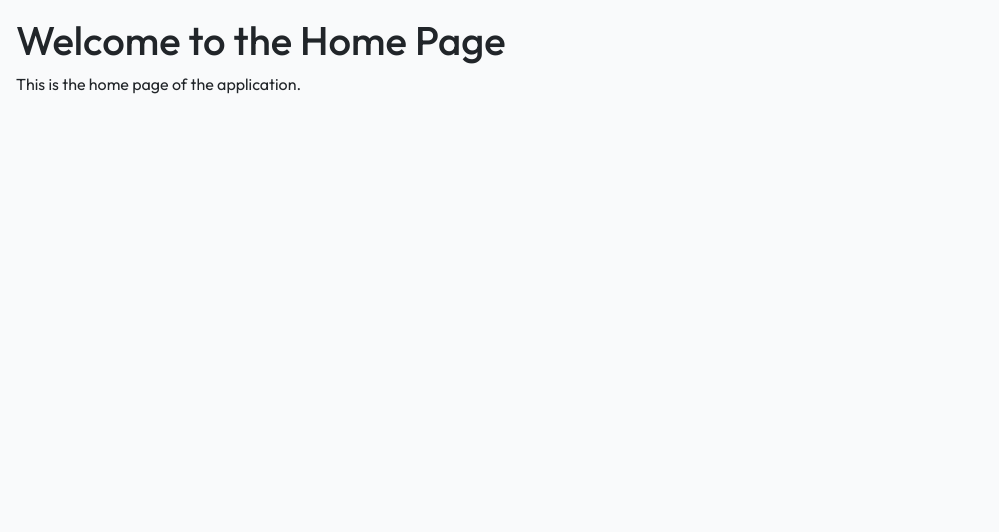
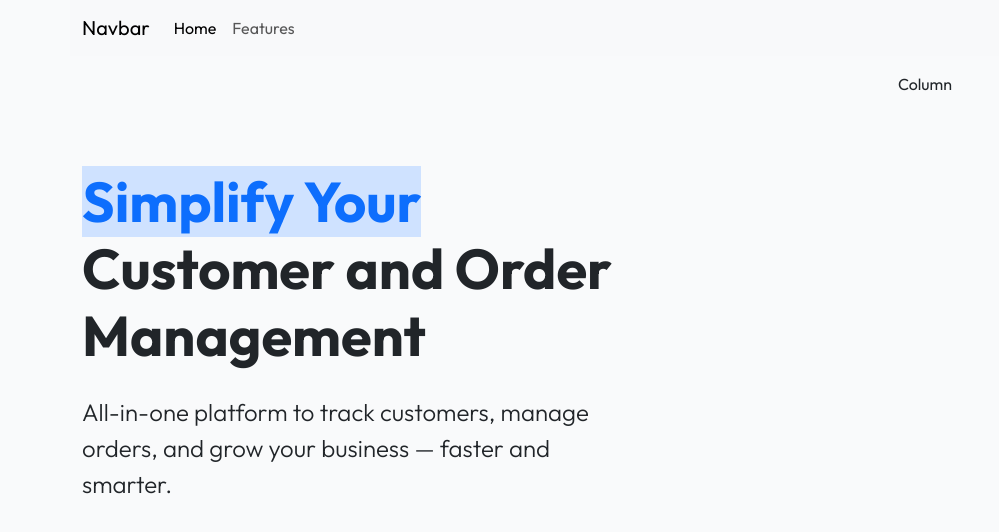
Before and after one commit to thoriqdharmawan/ocm, a React (Vite) app: page / in a window 1280 px wide. Shown: the top 532 px of the page, without its empty margins (0-999 px from the left). Built offline with nearby package versions, Linux system fonts and the light colour scheme; no server answers.

Commit message:
feat: replace Home component with LandingPage and enhance layout

```diff
--- a/src/App.css
+++ b/src/App.css
@@ -38,10 +38,21 @@ input.form-control:invalid {
 }
 
 .custom-shadow {
-  /* box-shadow: rgba(100, 100, 111, 0.2) 0px 7px 29px 0px; */
-  /* box-shadow: rgba(99, 99, 99, 0.2) 0px 2px 8px 0px; */
-
-  /* box-shadow: rgba(255, 255, 255, 0.1) 0px 1px 1px 0px inset, rgba(50, 50, 93, 0.25) 0px 50px 100px -20px, rgba(0, 0, 0, 0.3) 0px 30px 60px -30px; */
-  /* box-shadow: rgba(17, 12, 46, 0.15) 0px 48px 100px 0px; */
   box-shadow: rgba(149, 157, 165, 0.2) 0px 8px 24px;
 }
+
+
+.fs-header {
+  font-size: 3.5rem;
+  font-weight: 600;
+}
+
+.fs-subheader {
+  font-size: 1.5rem;
+  font-weight: 500;
+}
+
+.py-6 {
+  padding-top: 6rem;
+  padding-bottom: 6rem;
+}
--- a/src/App.tsx
+++ b/src/App.tsx
@@ -4,7 +4,7 @@ import Topbar from "./components/ui/Topbar";
 import Customers from "./pages/Customers";
 import Orders from "./pages/Orders";
 import Login from "./pages/Login";
-import Home from "./pages/Home";
+import Home from "./pages/LandingPage";
 import { QueryProvider } from "./providers/QueryProvider";
 import OnlyGuest from "./providers/OnlyGuest";
 import RequireAuth from "./providers/RequireAuth";
--- a/src/pages/Home.tsx
+++ /dev/null
@@ -1,14 +0,0 @@
-const Home = () => {
-  return (
-    <div className="d-flex flex-column min-vh-100 w-100">
-      <div className="d-flex flex-column flex-lg-row">
-        <main className="p-3 w-100">
-          <h1>Welcome to the Home Page</h1>
-          <p>This is the home page of the application.</p>
-        </main>
-      </div>
-    </div>
-  )
-}
-
-export default Home;
--- /dev/null
+++ b/src/pages/LandingPage.tsx
@@ -0,0 +1,62 @@
+const Home = () => {
+  return (
+    <div className="d-flex flex-column min-vh-100 w-100">
+      <nav className="container navbar navbar-expand-lg bg-body-tertiary">
+        <div className="container-fluid">
+          <a className="navbar-brand" href="#">
+            Navbar
+          </a>
+          <button
+            className="navbar-toggler"
+            type="button"
+            data-bs-toggle="collapse"
+            data-bs-target="#navbarNav"
+            aria-controls="navbarNav"
+            aria-expanded="false"
+            aria-label="Toggle navigation"
+          >
+            <span className="navbar-toggler-icon"></span>
+          </button>
+          <div className="collapse navbar-collapse" id="navbarNav">
+            <ul className="navbar-nav">
+              <li className="nav-item">
+                <a className="nav-link active" aria-current="page" href="#">
+                  Home
+                </a>
+              </li>
+              <li className="nav-item">
+                <a className="nav-link" href="#">
+                  Features
+                </a>
+              </li>
+            </ul>
+          </div>
+        </div>
+      </nav>
+
+      <main className="p-3 w-100">
+        <div className="container text-center">
+          <div className="row">
+            <div className="col text-start">
+              <div className="py-6">
+                <h1 className="fs-header fw-bold mb-4">
+                  <span className="bg-primary-subtle text-primary">
+                    Simplify Your
+                  </span>{" "}
+                  Customer and Order Management
+                </h1>
+                <p className="fs-subheader fw-light">
+                  All-in-one platform to track customers, manage orders, and
+                  grow your business — faster and smarter.
+                </p>
+              </div>
+            </div>
+            <div className="col">Column</div>
+          </div>
+        </div>
+      </main>
+    </div>
+  );
+};
+
+export default Home;
```
